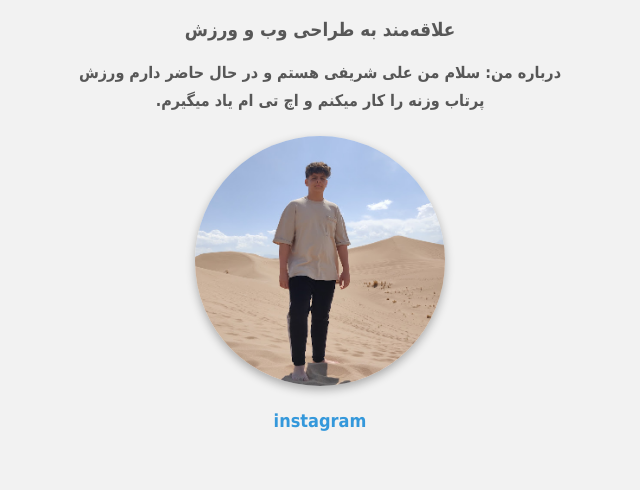
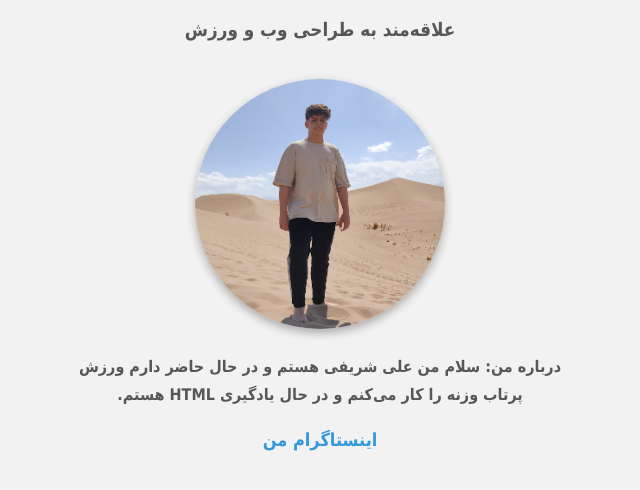
Before and after one commit to alitv1088/alisharifi, a plain HTML site: page index.html in a window 1280 px wide. Shown: the part 100-590 px from the top of the page, without its empty margins (320-960 px from the left). Drawn offline with Linux system fonts and the light colour scheme.

Commit message:
Add files via upload

```diff
--- a/index.html
+++ b/index.html
@@ -3,68 +3,56 @@
 <head>
   <meta charset="UTF-8" />
   <meta name="viewport" content="width=device-width, initial-scale=1.0" />
-    <title>my bio</title>
-  </head>
-  <body>
+  <title>بیوگرافی علی شریفی</title>
   <style>
-    body{
-      background-color:#f2f2f2;
+    body {
+      background-color: #f2f2f2;
       font-family: Tahoma, sans-serif;
       text-align: center;
       padding: 30px;
       color: #575757;
-      h1{
+    }
+
+    h1 {
       color: #2c3e50;
     }
-    }
 
-  </style>
-  <h1>علی شریفی</h1>
-  <h3>علاقه‌مند به طراحی وب و ورزش </h3>
-  <h4>درباره من: سلام من علی شریفی هستم و در حال حاضر دارم ورزش پرتاب وزنه را کار میکنم و اچ تی ام یاد میگیرم. </h4>
-  <style>
-img{
-
-  box-shadow: 0 4px 10px rgba(0,0,0,0.3);
+    img {
+      box-shadow: 0 4px 10px rgba(0, 0, 0, 0.3);
       margin: 20px 0;
       width: 250px;
       height: 250px;
       object-fit: cover;
-  border-radius:50%;
+      border-radius: 50%;
     }
-  </style>
 
-  <style>
-    a{
+    h4 {
+      max-width: 500px;
+      margin: 0 auto;
+      line-height: 1.8;
+    }
+
+    a {
       text-decoration: none;
       color: #3498db;
       font-weight: bold;
       font-size: 18px;
     }
+
     a:hover {
       color: #e74c3c;
-
-
-
-    }
-
-
-
-  </style>
-
-  <style>
-
-    h4{
-      max-width:500px;
-      margin: 0 auto;
-      line-height: 1.8;
     }
   </style>
+</head>
 
-
-<img src="IMG_20250324_132031.jpg"  alt="عکس پروفایل علی شریفی"> <br>
-
-  <a href="https://www.instagram.com/alisharifi.put/" target="_blank"> instagram</a>
-
+<body>
+<h1>علی شریفی</h1>
+<h3>علاقه‌مند به طراحی وب و ورزش</h3>
+<img src="IMG_20250324_132031.jpg" alt="عکس پروفایل علی شریفی"> <br>
+<h4>
+  درباره من: سلام من علی شریفی هستم و در حال حاضر دارم ورزش پرتاب وزنه را کار می‌کنم و در حال یادگیری HTML هستم.
+</h4>
+<br />
+<a href="https://www.instagram.com/alisharifi.put/" target="_blank">اینستاگرام من</a>
 </body>
 </html>
```
Lines whose indentation alone changed are shown as unchanged.
